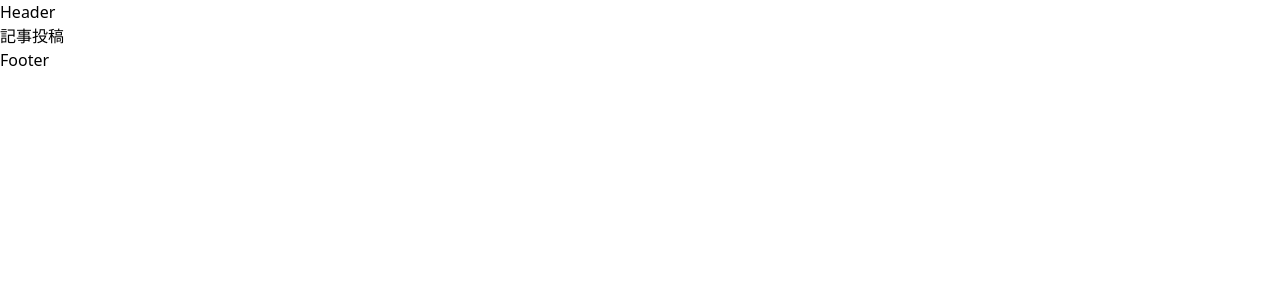
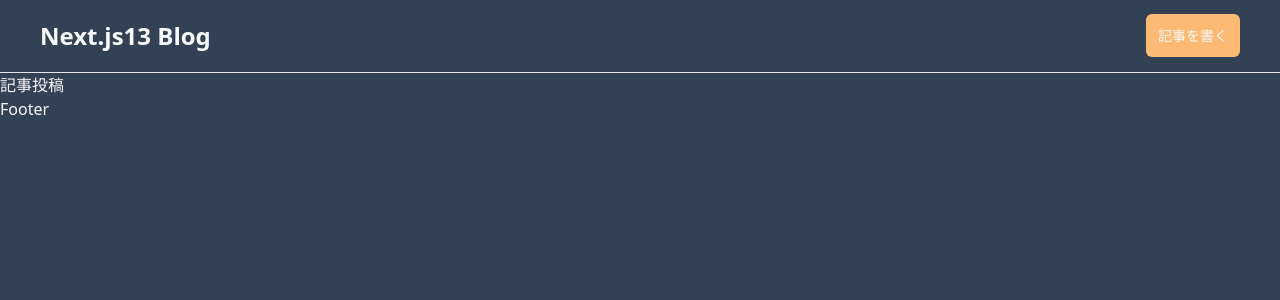
Before and after one commit to mustardlake5/nextjs-14-blog, a Next.js app: page / in a window 1280 px wide. Shown: the top 300 px of the page. Built offline with nearby package versions, Linux system fonts and the light colour scheme.

Commit message:
ブログ共通ヘッダを作成

```diff
--- a/src/app/Header.tsx
+++ b/src/app/Header.tsx
@@ -1,7 +1,23 @@
+import Link from "next/link";
 import React from "react";
 
 const Header = () => {
-  return <div>Header</div>;
+  return (
+    <header className="py-5 px-10 border-b flex items-center justify-between">
+      <div>
+        <h1 className="text-2xl font-extrabold">
+          <Link href="/">Next.js13 Blog</Link>
+        </h1>
+      </div>
+      <div>
+        <nav className="text-sm font-medium">
+          <Link href="/articles/new" className="bg-orange-300 p-3 rounded-md">
+            記事を書く
+          </Link>
+        </nav>
+      </div>
+    </header>
+  );
 };
 
 export default Header;
--- a/src/app/layout.tsx
+++ b/src/app/layout.tsx
@@ -15,7 +15,7 @@
 }>) {
   return (
     <html lang="ja">
-      <body>
+      <body className="container mx-auto bg-slate-700 text-slate-50">
         <Header />
         {children}
         <Footer />
```
